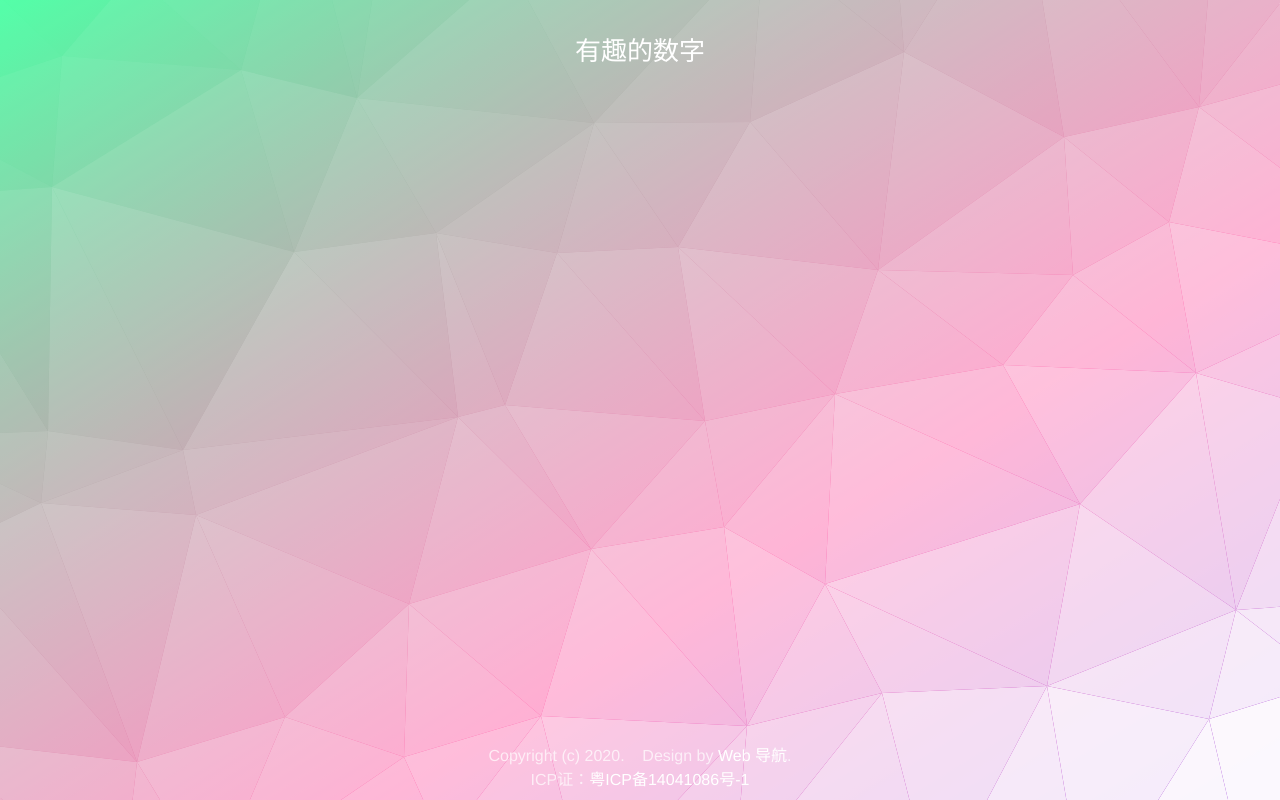
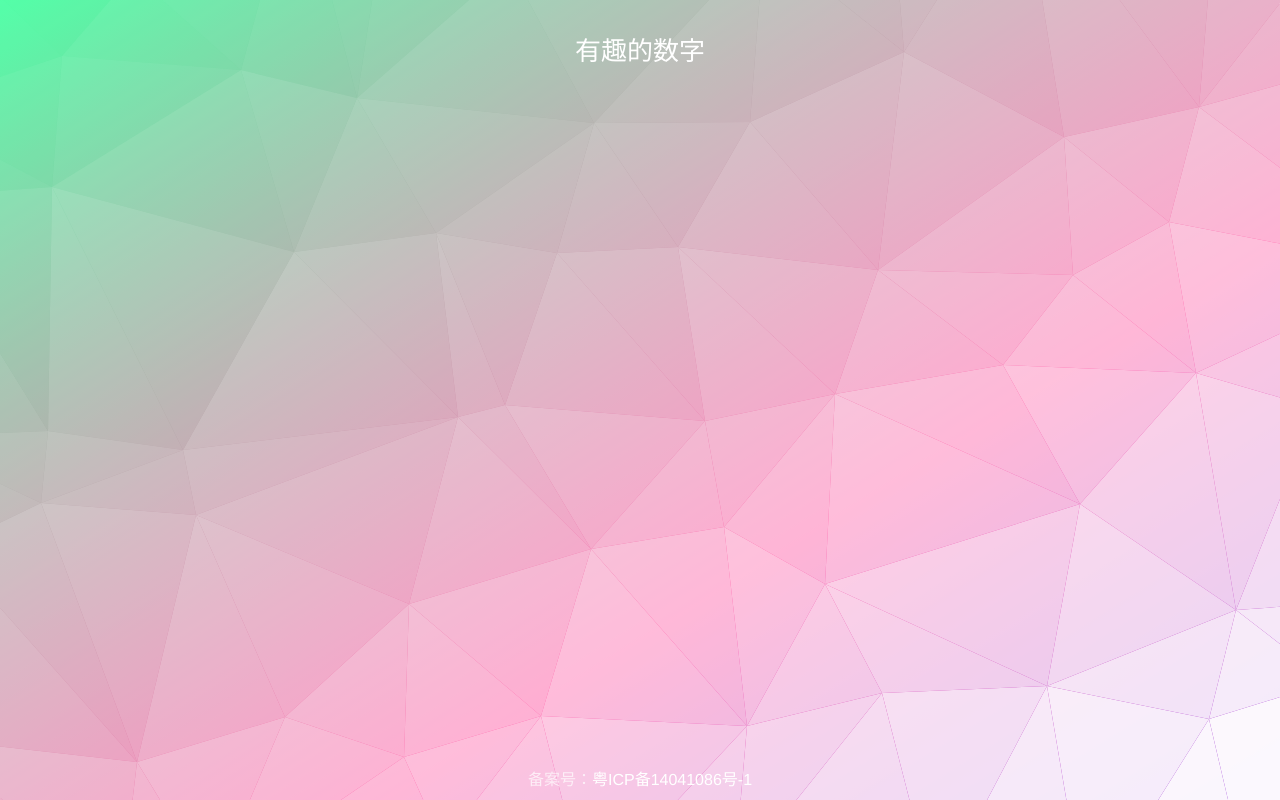
Before and after one commit to xzhaoxiong/szovo, a plain HTML site: page index.html in a window 1280 px wide. Drawn offline with Linux system fonts and the light colour scheme.

Commit message:
Update index.html

```diff
--- a/index.html
+++ b/index.html
@@ -33,9 +33,7 @@
         </section>
         </div>
         <footer class="footer">
-            <p>Copyright (c) 2020.&nbsp;&nbsp;&nbsp;&nbsp;Design by
-                <a href="https://www.szovo.com" rel="nofollow">Web 导航</a>.</p>
-            <p>ICP证：<a href="https://beian.miit.gov.cn/" target="_blank">粤ICP备14041086号-1</a></p>
+            <p>备案号：<a href="https://beian.miit.gov.cn/" target="_blank">粤ICP备14041086号-1</a></p>
         </footer>
         <script src="./trianglify.min.js"></script>
         <script>
```
